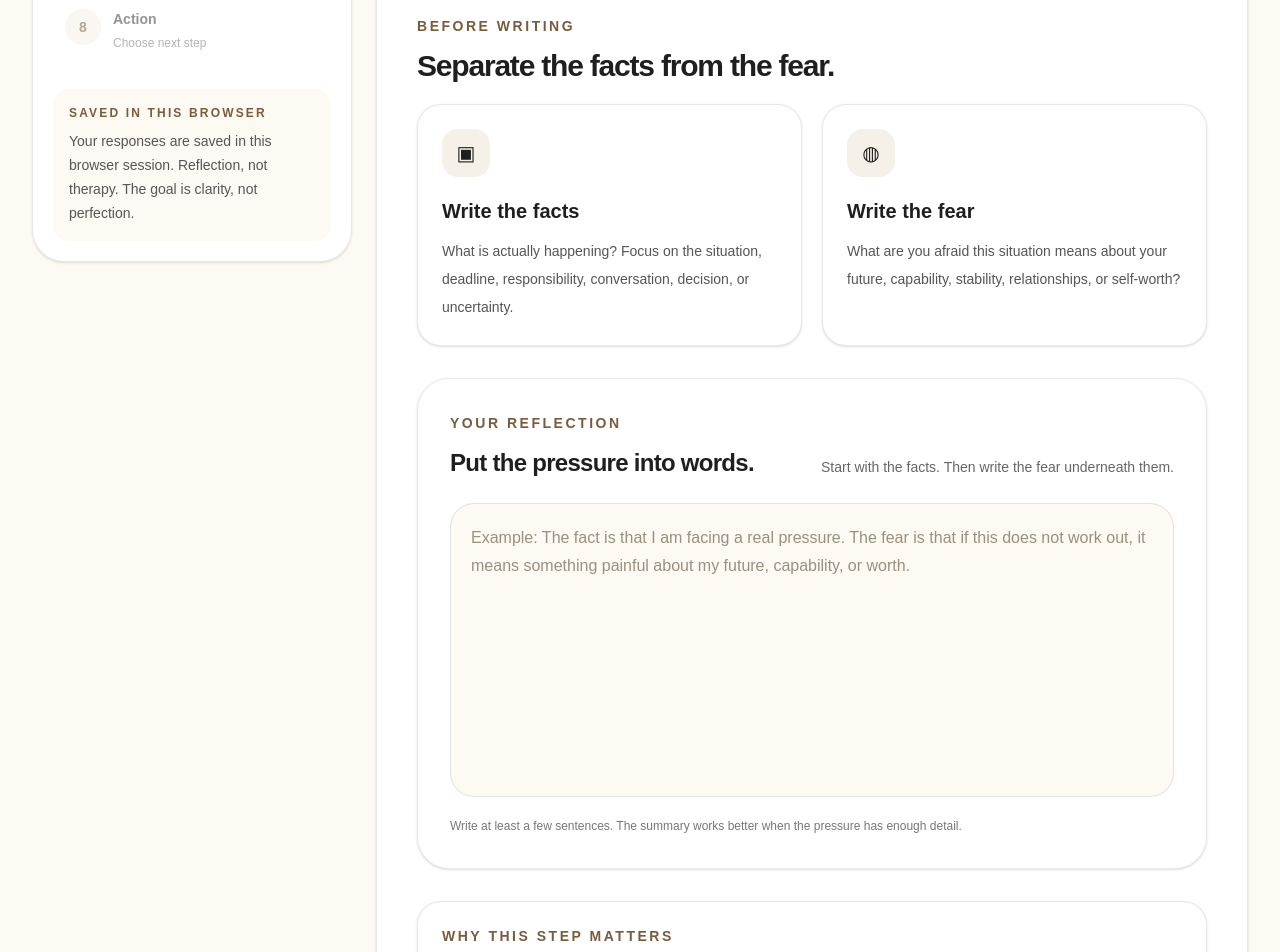
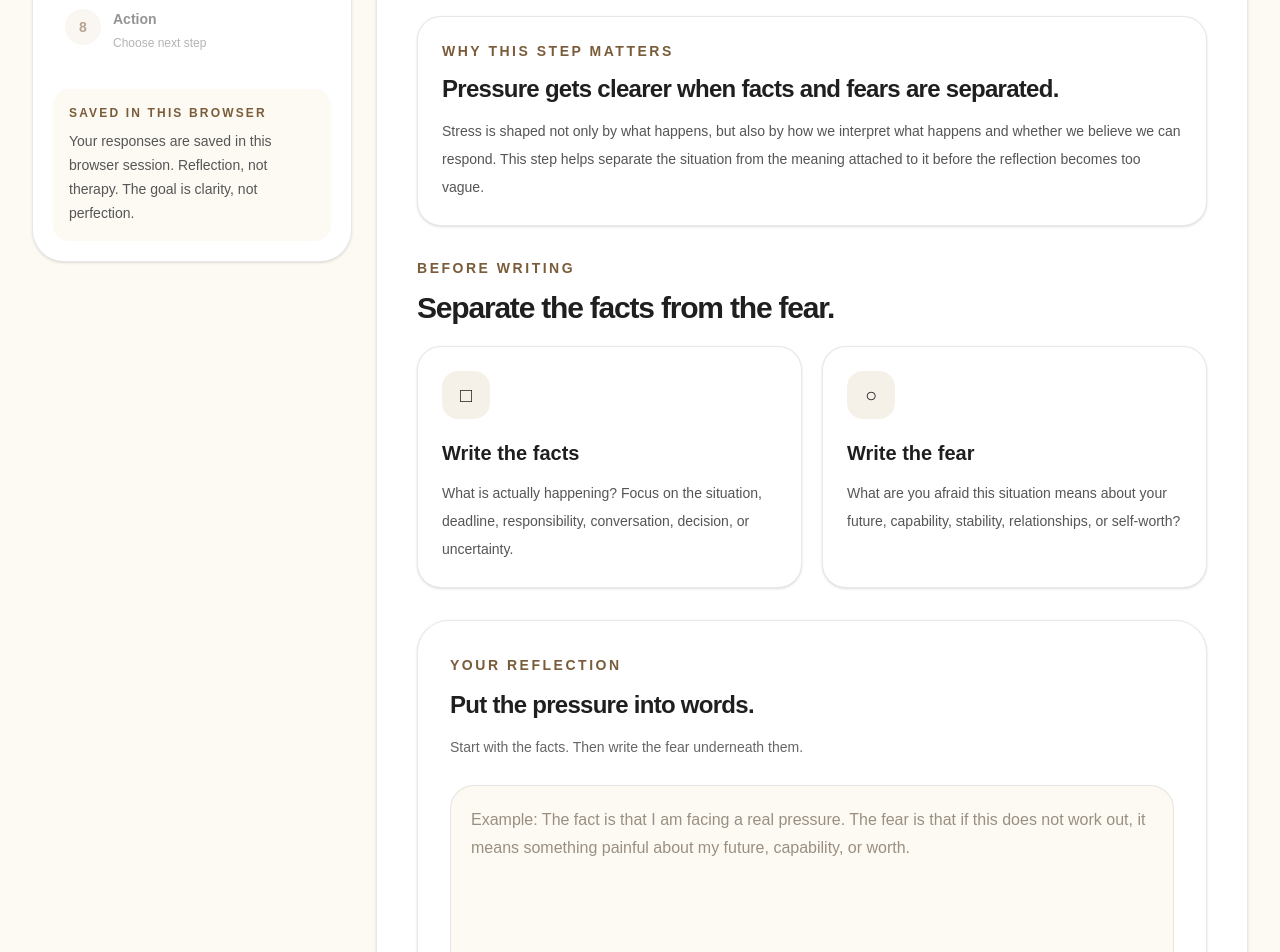
Before and after one commit to diegouriber/under-pressure, a Next.js app: page /pressure in a window 1280 px wide. Shown: the part 680-1632 px from the top of the page. Built offline with nearby package versions, Linux system fonts and the light colour scheme.

Commit message:
Move pressure explanation before reflection input

```diff
--- a/app/pressure/page.tsx
+++ b/app/pressure/page.tsx
@@ -84,6 +84,23 @@ export default function PressurePage() {
           </p>
         </section>
 
+        <section className="rounded-3xl border border-[#1f1f1f]/10 bg-white p-6 shadow-sm">
+          <p className="text-sm font-semibold uppercase tracking-[0.18em] text-[#7a5c3a]">
+            Why this step matters
+          </p>
+
+          <h2 className="mt-3 text-2xl font-semibold tracking-[-0.03em] text-[#1f1f1f]">
+            Pressure gets clearer when facts and fears are separated.
+          </h2>
+
+          <p className="mt-3 text-sm leading-7 text-[#555]">
+            Stress is shaped not only by what happens, but also by how we
+            interpret what happens and whether we believe we can respond. This
+            step helps separate the situation from the meaning attached to it
+            before the reflection becomes too vague.
+          </p>
+        </section>
+
         <section>
           <div className="mb-5">
             <p className="text-sm font-semibold uppercase tracking-[0.18em] text-[#7a5c3a]">
@@ -97,13 +114,13 @@ export default function PressurePage() {
 
           <div className="grid gap-5 md:grid-cols-2">
             <GuideCard
-              icon="▣"
+              icon="□"
               title="Write the facts"
               text="What is actually happening? Focus on the situation, deadline, responsibility, conversation, decision, or uncertainty."
             />
 
             <GuideCard
-              icon="◍"
+              icon="○"
               title="Write the fear"
               text="What are you afraid this situation means about your future, capability, stability, relationships, or self-worth?"
             />
@@ -111,7 +128,6 @@ export default function PressurePage() {
         </section>
 
         <section className="rounded-[2rem] border border-[#1f1f1f]/10 bg-white p-6 shadow-sm md:p-8">
-          <div className="flex flex-col gap-3 md:flex-row md:items-end md:justify-between">
           <div>
             <label className="text-sm font-semibold uppercase tracking-[0.18em] text-[#7a5c3a]">
               Your reflection
@@ -120,9 +136,8 @@ export default function PressurePage() {
             <h2 className="mt-3 text-2xl font-semibold tracking-[-0.03em] text-[#1f1f1f]">
               Put the pressure into words.
             </h2>
-            </div>
 
-            <p className="max-w-sm text-sm leading-6 text-[#666]">
+            <p className="mt-3 max-w-2xl text-sm leading-7 text-[#666]">
               Start with the facts. Then write the fear underneath them.
             </p>
           </div>
@@ -138,18 +153,6 @@ export default function PressurePage() {
           <p className="mt-3 text-xs leading-5 text-[#777]">
             Write at least a few sentences. The summary works better when the
             pressure has enough detail.
-          </p>
-        </section>
-
-        <section className="rounded-3xl border border-[#1f1f1f]/10 bg-white p-6 shadow-sm">
-          <p className="text-sm font-semibold uppercase tracking-[0.18em] text-[#7a5c3a]">
-            Why this step matters
-          </p>
-
-          <p className="mt-3 text-sm leading-7 text-[#555]">
-            Stress is shaped not only by what happens, but also by how we
-            interpret what happens and whether we believe we can respond. This
-            step separates the situation from the meaning attached to it.
           </p>
         </section>
 
@@ -288,5 +291,9 @@ function buildPlaceholder(session: UnderPressureSession) {
     return "Example: The fact is that I see other people moving faster. The fear is that their progress means I am behind, late, or less successful.";
   }
 
+  if (domain === "Relationships") {
+    return "Example: The fact is that this relationship feels uncertain or unbalanced. The fear is that if the other person does not show the same effort, it means I am not valued, not chosen, or more invested than they are.";
+  }
+
   return "Example: The fact is that I am facing a real pressure. The fear is that if this does not work out, it means something painful about my future, capability, or worth.";
 }
```
Lines whose indentation alone changed are shown as unchanged.
